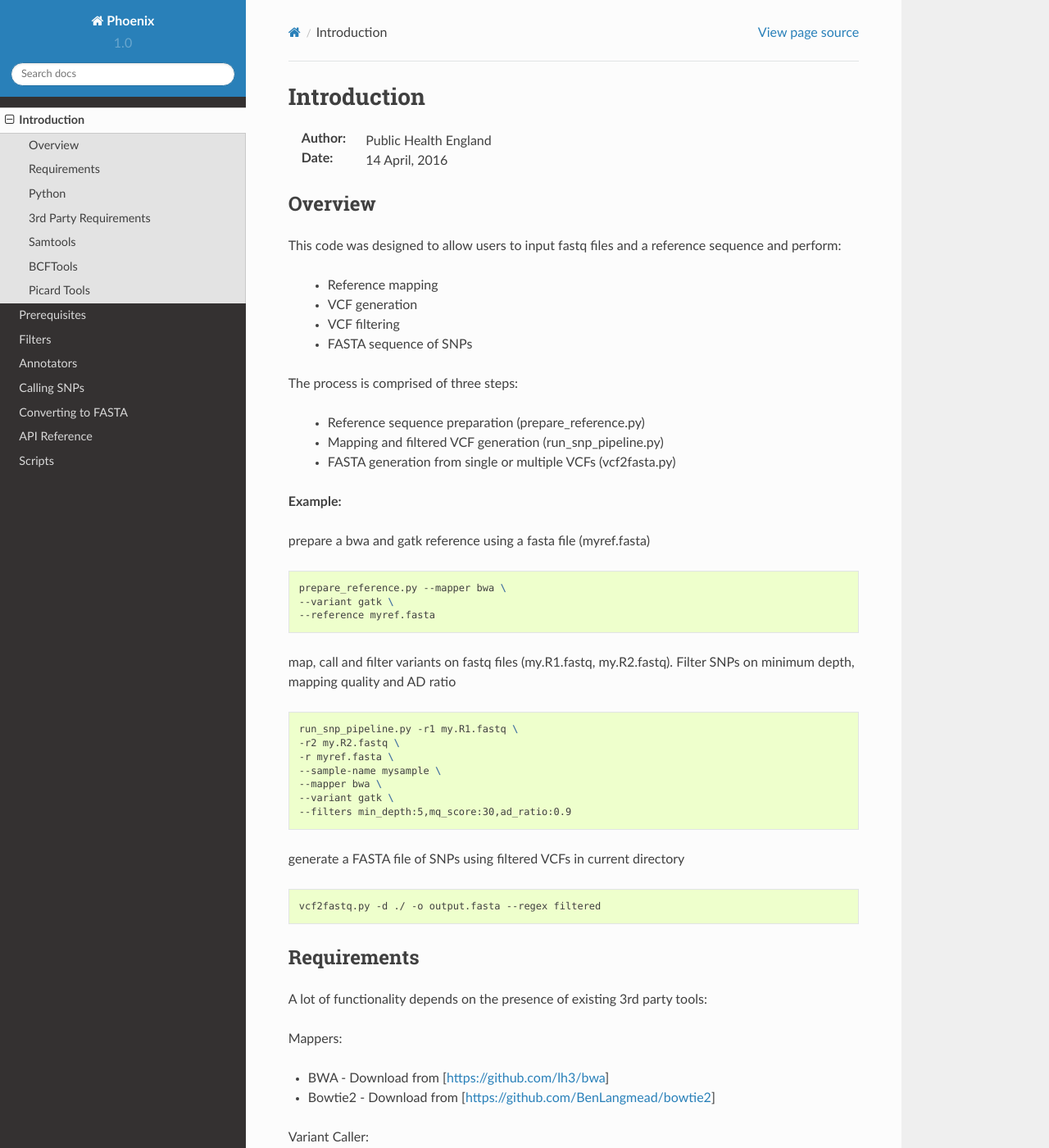
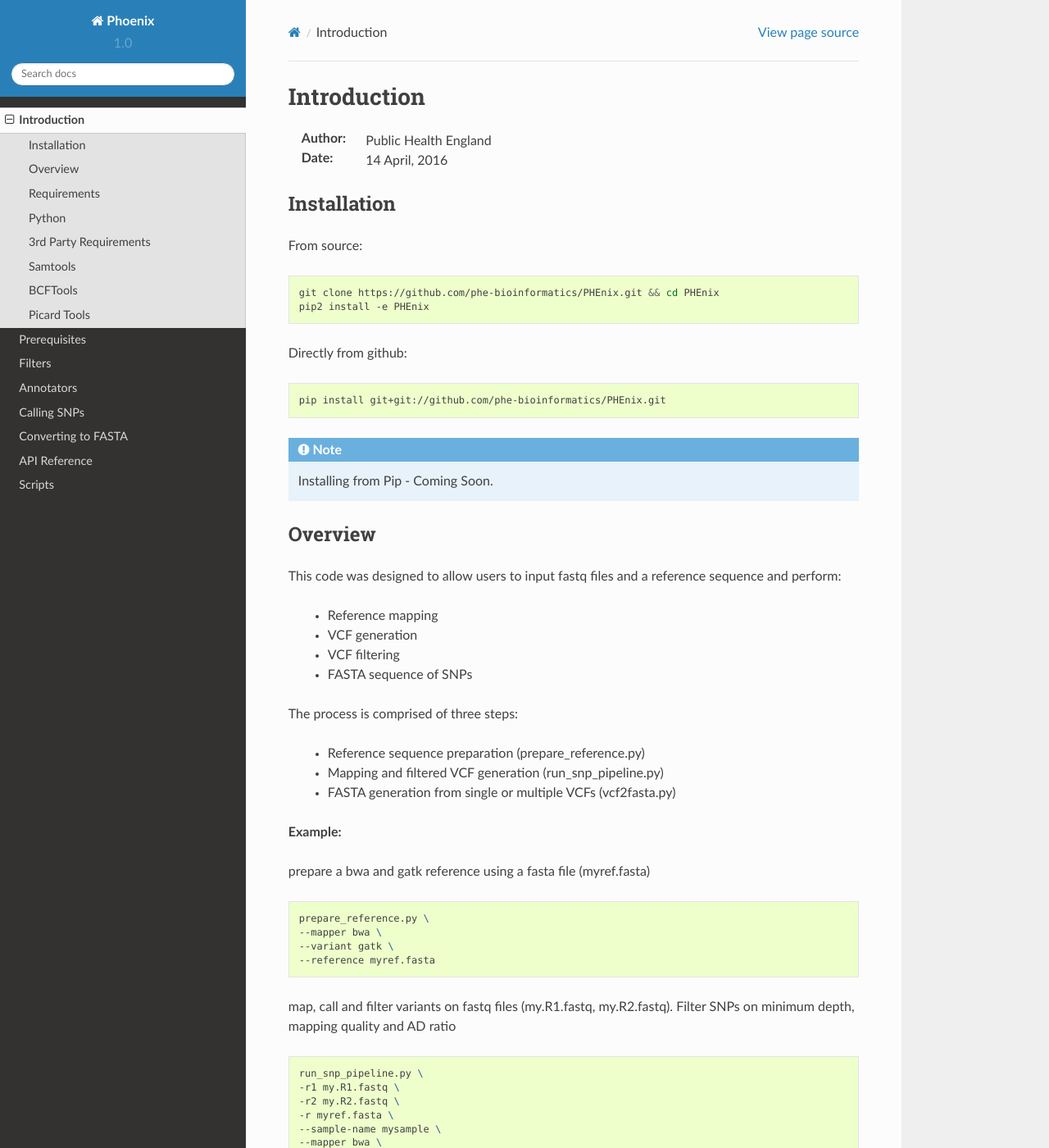
Before and after one commit to ukhsa-collaboration/PHEnix, a Sphinx documentation site: the page built from docs/Introduction.rst, in a window 1280 px wide and 1400 px high. Shown: the whole window at 82% size. Built offline with Sphinx 7.4.7 and the Read the Docs theme 2.0.0, drawn with Linux system fonts in a browser that asks for light colours.

Commit message:
Added installation instructions for the project.

```diff
--- a/docs/Introduction.rst
+++ b/docs/Introduction.rst
@@ -4,6 +4,25 @@ Introduction
 :Author: Public Health England
 
 :Date: |today|
+
+Installation
+------------
+
+From source:
+
+.. code-block:: bash
+
+   git clone https://github.com/phe-bioinformatics/PHEnix.git && cd PHEnix
+   pip2 install -e PHEnix
+
+Directly from github:
+
+.. code-block:: bash
+
+   pip install git+git://github.com/phe-bioinformatics/PHEnix.git
+
+.. NOTE:: Installing from Pip - Coming Soon.
+
 
 Overview
 --------
@@ -27,7 +46,8 @@ prepare a bwa and gatk reference using a fasta file (myref.fasta)
 
 .. code-block:: bash
 
-   prepare_reference.py --mapper bwa \
+   prepare_reference.py \
+   --mapper bwa \
    --variant gatk \
    --reference myref.fasta
 
@@ -35,7 +55,8 @@ map, call and filter variants on fastq files (my.R1.fastq, my.R2.fastq). Filter
 
 .. code-block:: bash
 
-   run_snp_pipeline.py -r1 my.R1.fastq \
+   run_snp_pipeline.py \
+   -r1 my.R1.fastq \
    -r2 my.R2.fastq \
    -r myref.fasta \
    --sample-name mysample \
```
